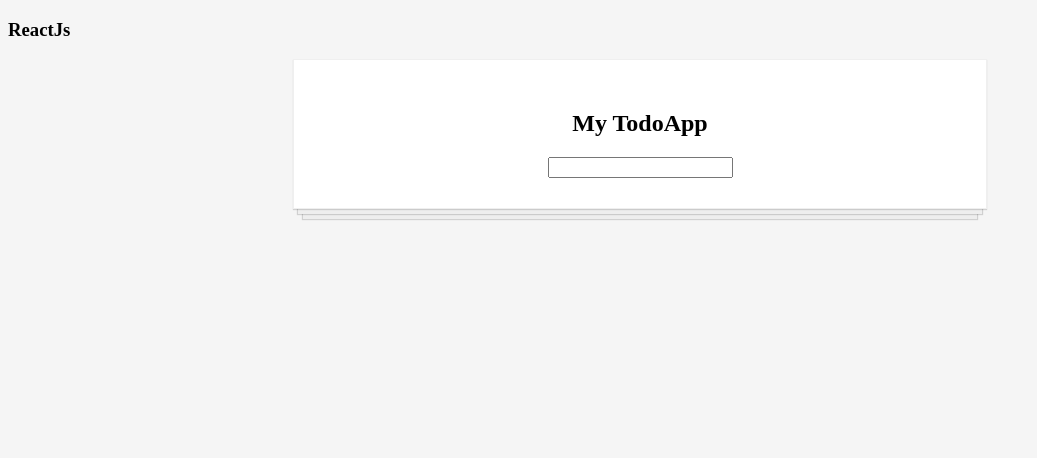
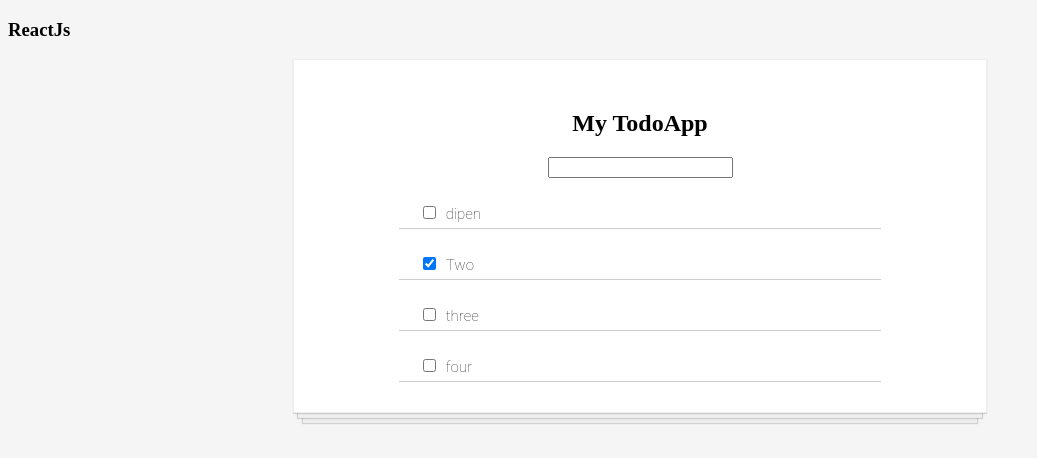
Before and after one commit to dipenparmar12/react-day, a React (Create React App) app: page / in a window 1280 px wide. Shown: the top 458 px of the page, without its empty margins (0-1037 px from the left). Built offline with nearby package versions, Linux system fonts and the light colour scheme.

Commit message:
TodoApp v1.0

```diff
--- a/src/Practice/TodoApp/TodoApp.jsx
+++ b/src/Practice/TodoApp/TodoApp.jsx
@@ -5,8 +5,16 @@ import TodoInput from './TodoInput';
 export default class TodoApp extends Component {
   constructor(props) {
     super(props);
-    this.state = { items: [] };
+    this.state = {
+      items: [
+        { text: 'dipen', completed: false },
+        { text: 'Two', completed: true },
+        { text: 'three', completed: false },
+        { text: 'four', completed: false },
+      ],
+    };
     this.handleEnterPress = this.handleEnterPress.bind(this);
+    this.markItem = this.markItem.bind(this);
   }
 
   handleEnterPress(e) {
@@ -18,10 +26,32 @@ export default class TodoApp extends Component {
     }
   }
 
+  markItem(item) {
+    item.completed = true;
+    let items = this.state.items;
+    // let changingItem = items.filter((todo, i) => todo.text === item.text);
+    // let changingItem = items.find((todo) => todo.text === item.text);
+
+    let updatedItems = items.map((todo) => {
+      if (todo.text === item.text) {
+        console.log('be', todo);
+        todo.completed = !todo.completed;
+        console.log('aft', todo);
+      }
+      return todo;
+    });
+
+    this.setState({
+      items: [...updatedItems],
+    });
+  }
+
   render() {
-    const items = this.state.items.map((todo, i) =>
-      todo ? <TodoItem item={todo} key={i} /> : null
-    );
+    const items = this.state.items.map((todo, i) => {
+      return todo ? (
+        <TodoItem item={todo} markItem={this.markItem} id={i} key={i} />
+      ) : null;
+    });
 
     return (
       <div className="todo-list">
--- a/src/Practice/TodoApp/TodoItem.jsx
+++ b/src/Practice/TodoApp/TodoItem.jsx
@@ -3,12 +3,16 @@ import React from 'react';
 export default function TodoItem(props) {
   return (
     <div className="todo-item">
-      <input
-        type="checkbox"
-        checked={props.item.completed}
-        onChange={() => props.handleChange(props.item.id)}
-      />
-      <p>{props.item.text}</p>
+      <label htmlFor={props.id}>
+        <input
+          type="checkbox"
+          id={props.id}
+          checked={props.item.completed}
+          onChange={() => props.markItem(props.item)}
+        />
+        {props.item.text}
+      </label>
+      <p> </p>
     </div>
   );
 }
```
